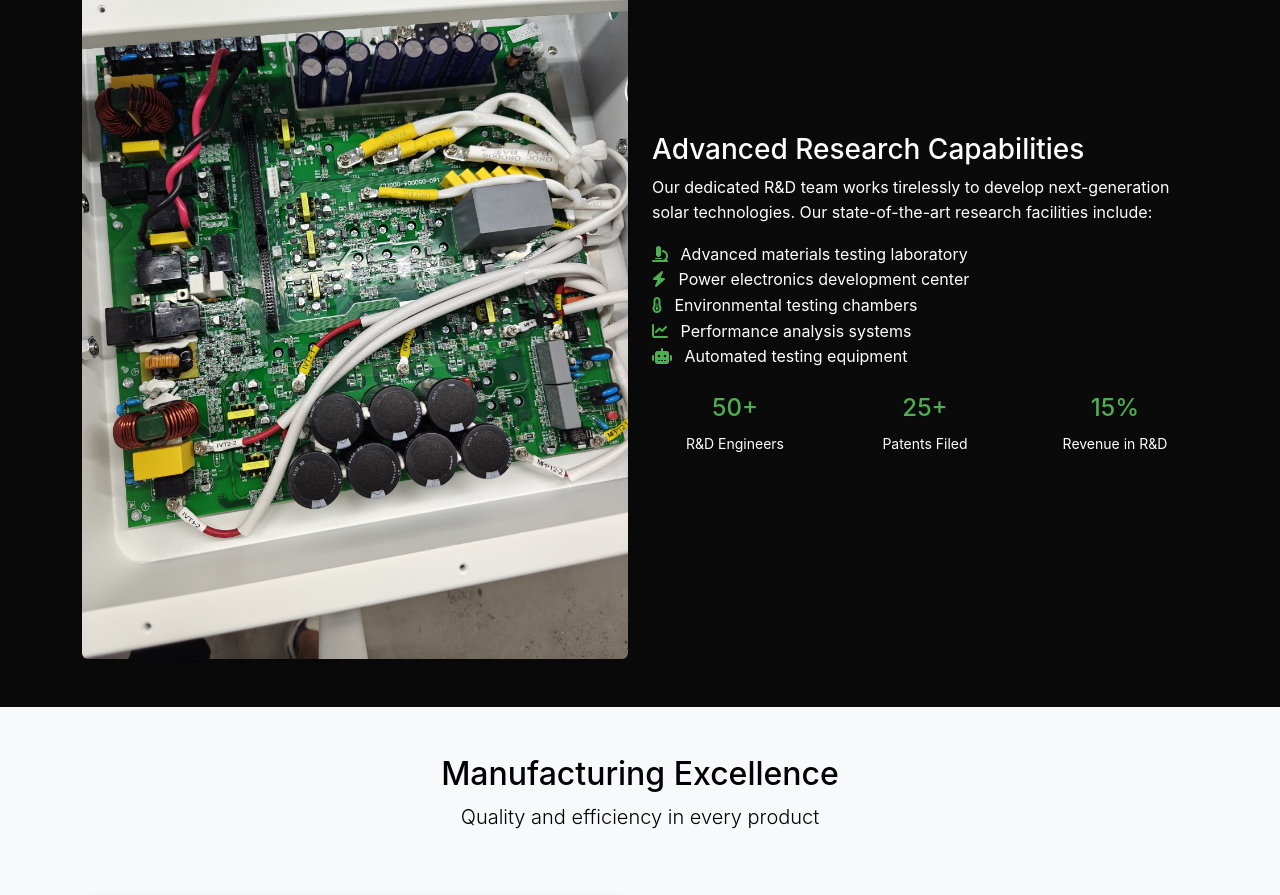
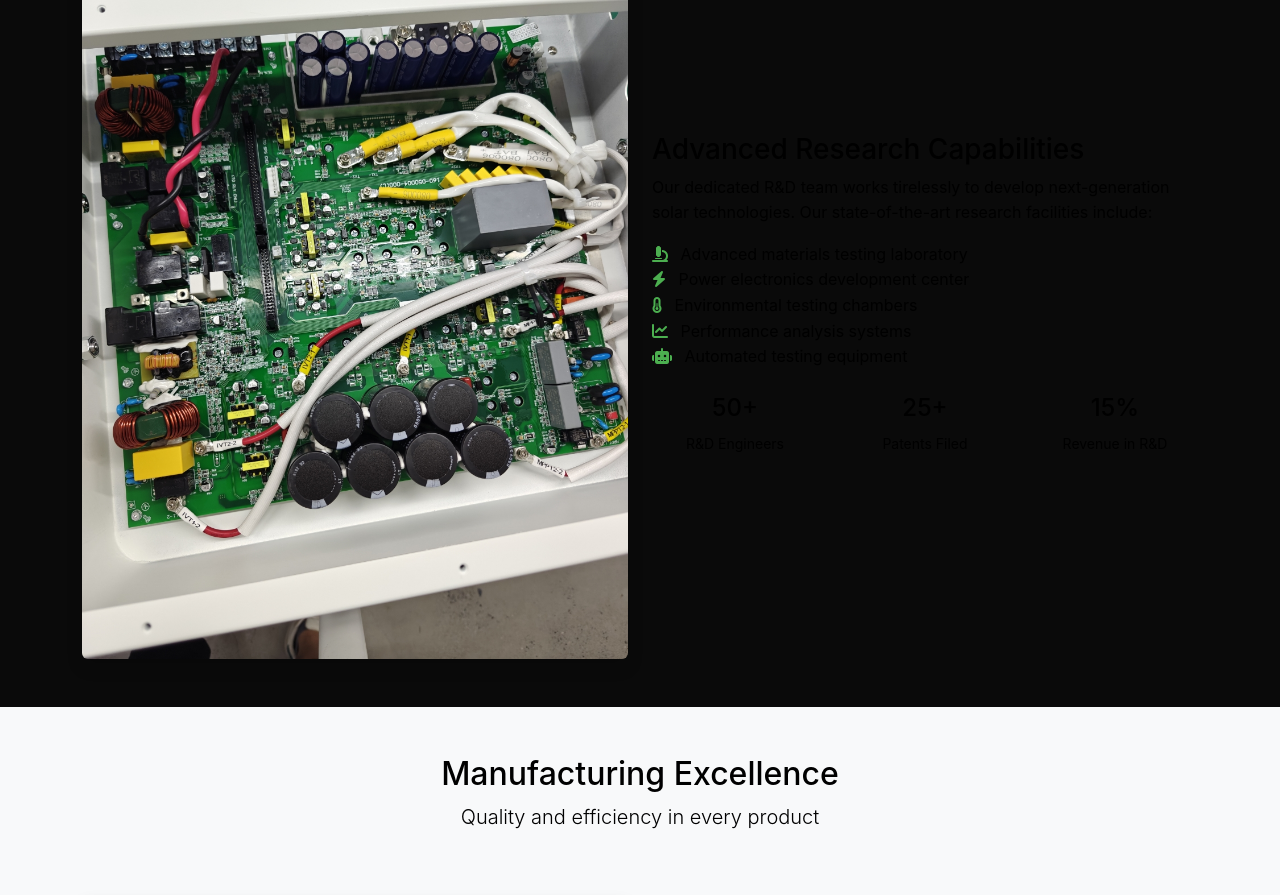
Before and after one commit to randunun-eng/-EuroVoltGreen, a website: page about.html in a window 1280 px wide. Shown: the part 1860-2755 px from the top of the page. Drawn offline with nearby package versions, Linux system fonts and the light colour scheme.

Commit message:
Fix R&D Excellence section text visibility - make all titles and text dark/readable

```diff
--- a/about.html
+++ b/about.html
@@ -140,27 +140,27 @@
                              alt="Advanced Solar Inverter Electronics" class="img-fluid rounded shadow">
                     </div>
                     <div class="col-lg-6">
-                        <h3>Advanced Research Capabilities</h3>
-                        <p>Our dedicated R&D team works tirelessly to develop next-generation solar technologies. Our state-of-the-art research facilities include:</p>
+                        <h3 class="text-dark">Advanced Research Capabilities</h3>
+                        <p class="text-dark">Our dedicated R&D team works tirelessly to develop next-generation solar technologies. Our state-of-the-art research facilities include:</p>
                         <ul class="list-unstyled">
-                            <li><i class="fas fa-microscope text-primary me-2"></i> Advanced materials testing laboratory</li>
-                            <li><i class="fas fa-bolt text-primary me-2"></i> Power electronics development center</li>
-                            <li><i class="fas fa-thermometer-half text-primary me-2"></i> Environmental testing chambers</li>
-                            <li><i class="fas fa-chart-line text-primary me-2"></i> Performance analysis systems</li>
-                            <li><i class="fas fa-robot text-primary me-2"></i> Automated testing equipment</li>
+                            <li class="text-dark"><i class="fas fa-microscope text-primary me-2"></i> Advanced materials testing laboratory</li>
+                            <li class="text-dark"><i class="fas fa-bolt text-primary me-2"></i> Power electronics development center</li>
+                            <li class="text-dark"><i class="fas fa-thermometer-half text-primary me-2"></i> Environmental testing chambers</li>
+                            <li class="text-dark"><i class="fas fa-chart-line text-primary me-2"></i> Performance analysis systems</li>
+                            <li class="text-dark"><i class="fas fa-robot text-primary me-2"></i> Automated testing equipment</li>
                         </ul>
                         <div class="row mt-4">
                             <div class="col-4 text-center">
                                 <h4 class="text-primary">50+</h4>
-                                <small>R&D Engineers</small>
+                                <small class="text-dark">R&D Engineers</small>
                             </div>
                             <div class="col-4 text-center">
                                 <h4 class="text-primary">25+</h4>
-                                <small>Patents Filed</small>
+                                <small class="text-dark">Patents Filed</small>
                             </div>
                             <div class="col-4 text-center">
                                 <h4 class="text-primary">15%</h4>
-                                <small>Revenue in R&D</small>
+                                <small class="text-dark">Revenue in R&D</small>
                             </div>
                         </div>
                     </div>
--- a/static/css/style.css
+++ b/static/css/style.css
@@ -1109,9 +1109,18 @@ section.py-5.bg-light p.manufacturing-subtitle {
     filter: invert(1) !important;
 }
 
-/* R&D Excellence heading - change from white to black */
-#rd-excellence .col-12.text-center h2 {
-    color: #000000;
+/* R&D Excellence section - all text dark */
+#rd-excellence h2,
+#rd-excellence h3,
+#rd-excellence h4,
+#rd-excellence p,
+#rd-excellence li,
+#rd-excellence small {
+    color: #000000 !important;
+}
+
+#rd-excellence .lead {
+    color: #ffffff !important;
 }
 
 /* Innovation text - make white */
```
